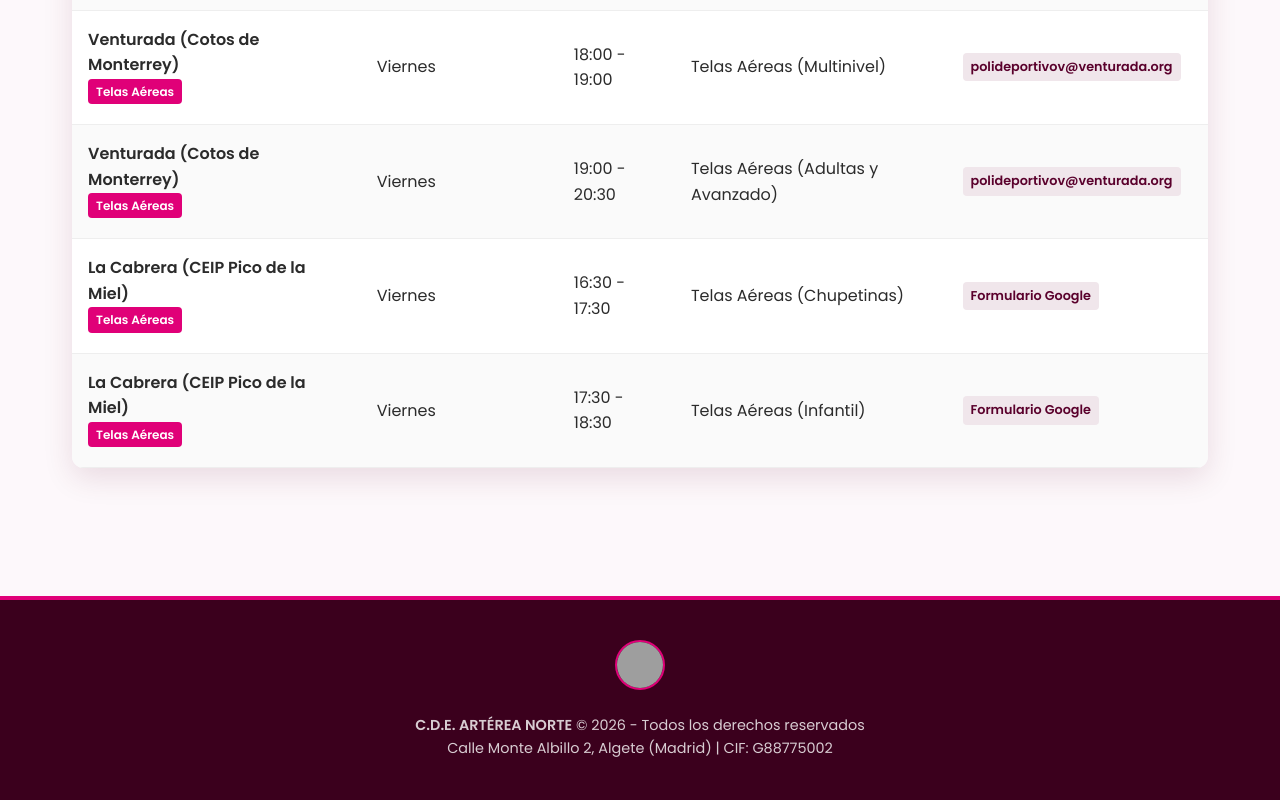
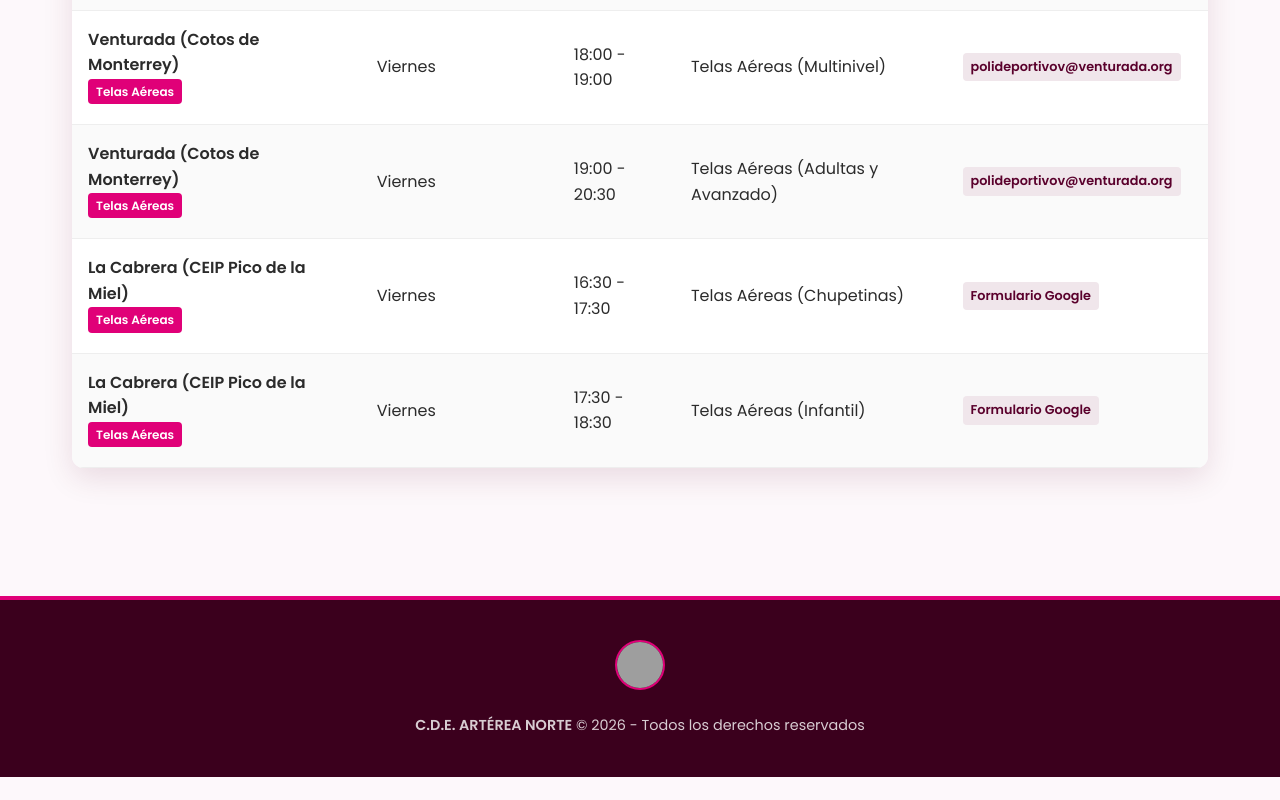
Before and after one commit to Artereanorte/Arterea-norte, a plain HTML site: page index.html in a window 1280 px wide. Shown: the part 6362-7162 px from the top of the page. After the commit the page ends 7139 px from the top, so only its background shows below. Drawn offline with Linux system fonts and the light colour scheme; grey boxes are pictures that could not be loaded.

Commit message:
Add files via upload

```diff
--- a/index.html
+++ b/index.html
@@ -952,7 +952,6 @@
     <footer>
         <img src="logo.png" alt="C.D.E. Artérea Norte Logo">
         <p><strong>C.D.E. ARTÉREA NORTE</strong> &copy; 2026 - Todos los derechos reservados</p>
-        <p>Calle Monte Albillo 2, Algete (Madrid) | CIF: G88775002</p>
     </footer>
 
     <!-- JS PARA FILTRADO INTERACTIVO -->
```
